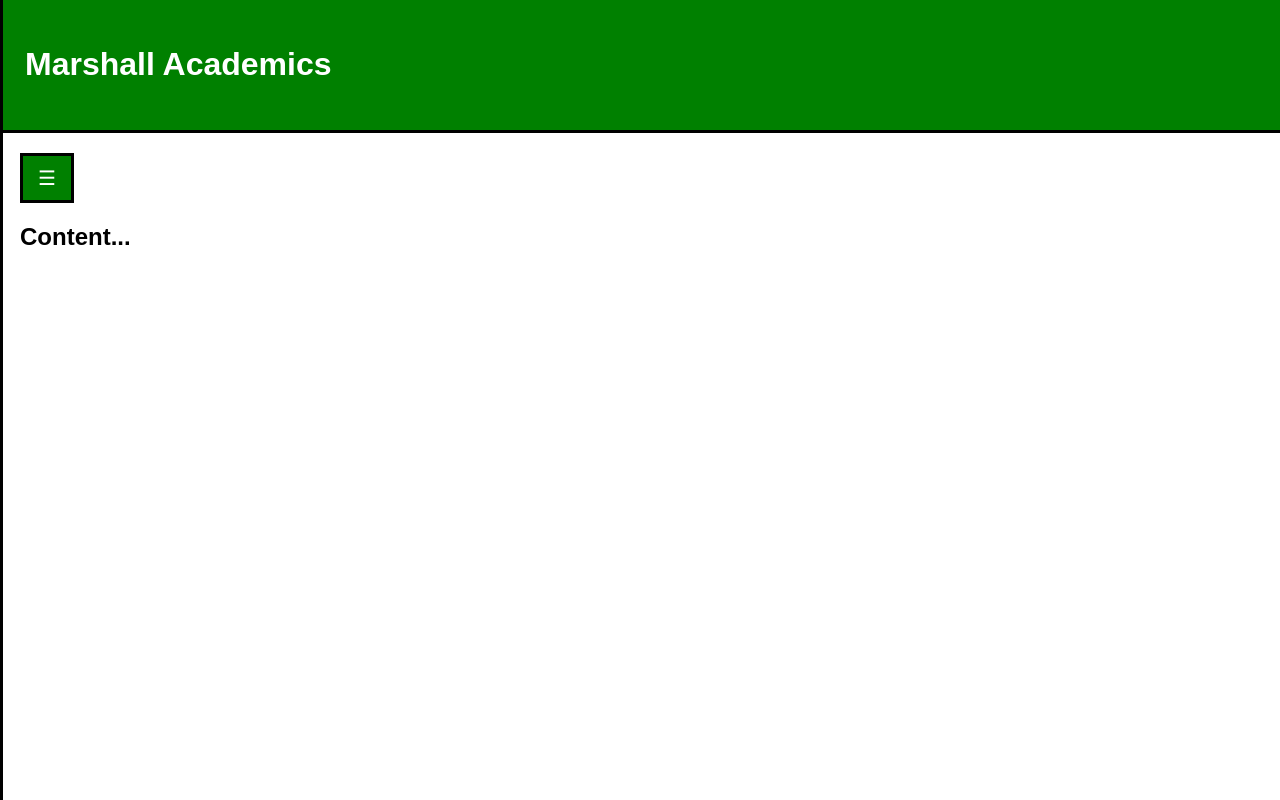
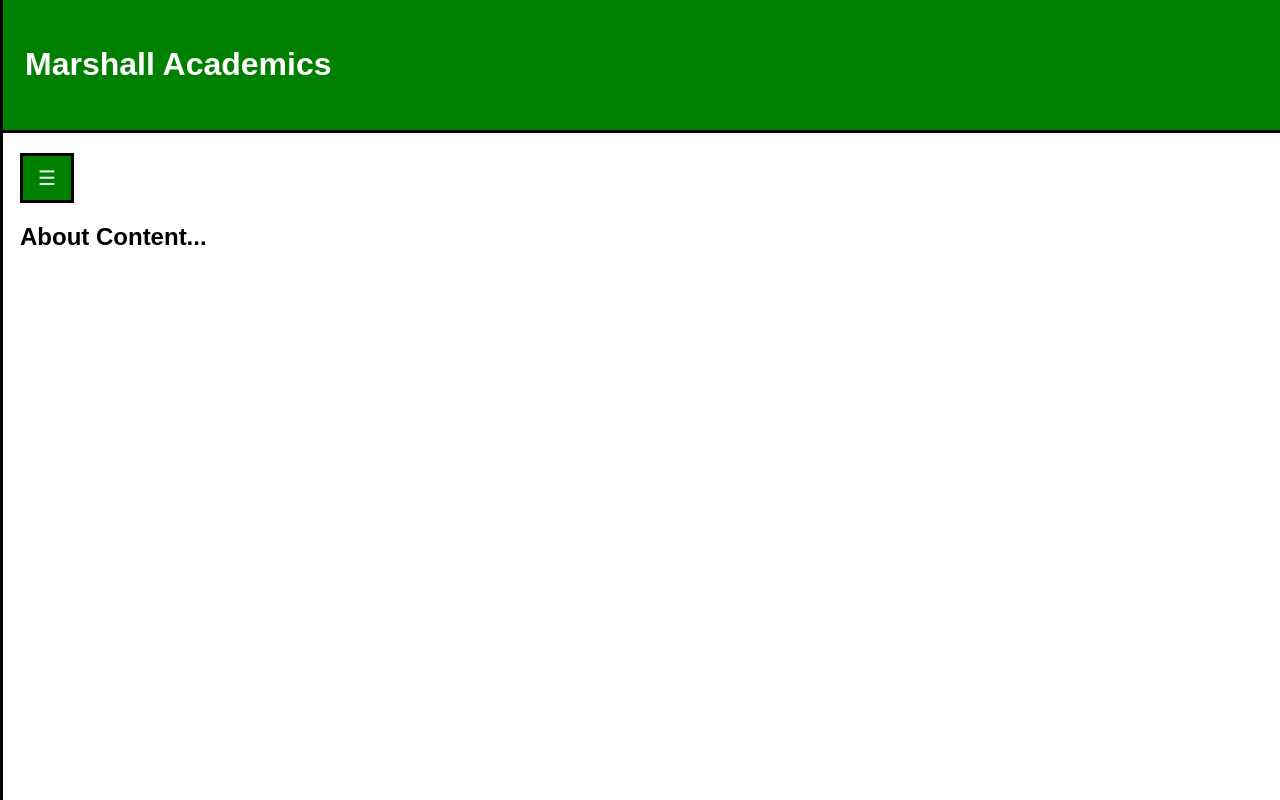
Before and after one commit to nothinfoyou/nothinfoyou.github.io, a plain HTML site: page docs/about.html in a window 1280 px wide. Drawn offline with Linux system fonts and the light colour scheme.

Commit message:
Update about.html

```diff
--- a/docs/about.html
+++ b/docs/about.html
@@ -25,7 +25,7 @@
       <!-- Add all page content inside this div if you want the side nav to push page content to the right (not used if you only want the sidenav to sit on top of the page -->
       <div id="main">
         <button class="openbtn" onclick="openNav()">&#9776;</button>
-        <h2>Content...</h2>
+        <h2>About Content...</h2>
       </div>
   </body>
 <footer>
```
